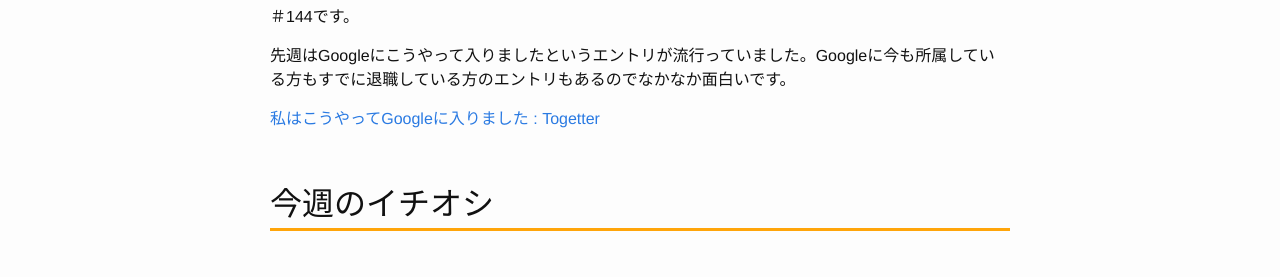
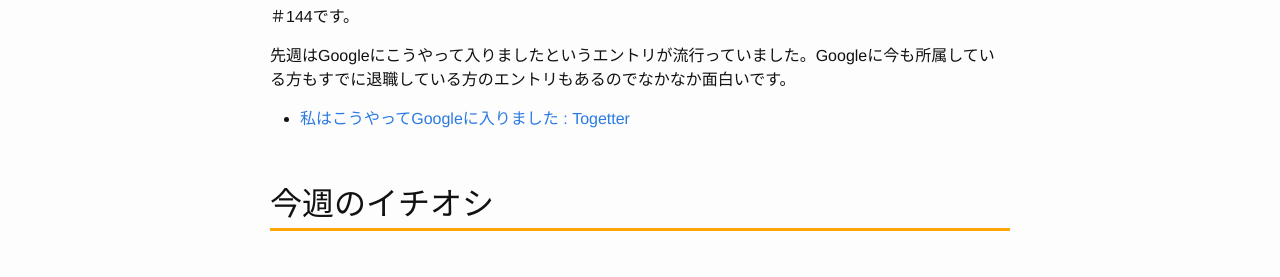
Before and after one commit to Gather-Tech/Gather-Tech.github.io, a Jekyll site: the page built from _posts/2019/2019-04-01-Gather144.md, in a window 1280 px wide. Shown: the part 546-823 px from the top of the page. Built offline with Jekyll 4.4.1, drawn with Linux system fonts in a browser that asks for light colours; comment, search, counter and statistics services are not loaded.

Commit message:
fix typo

```diff
--- a/_posts/2019/2019-04-01-Gather144.md
+++ b/_posts/2019/2019-04-01-Gather144.md
@@ -10,7 +10,7 @@ categories: news
 
 先週はGoogleにこうやって入りましたというエントリが流行っていました。Googleに今も所属している方もすでに退職している方のエントリもあるのでなかなか面白いです。
 
-[私はこうやってGoogleに入りました : Togetter](https://togetter.com/li/1331865)
+- [私はこうやってGoogleに入りました : Togetter](https://togetter.com/li/1331865)
 
 ## 今週のイチオシ
 
```
